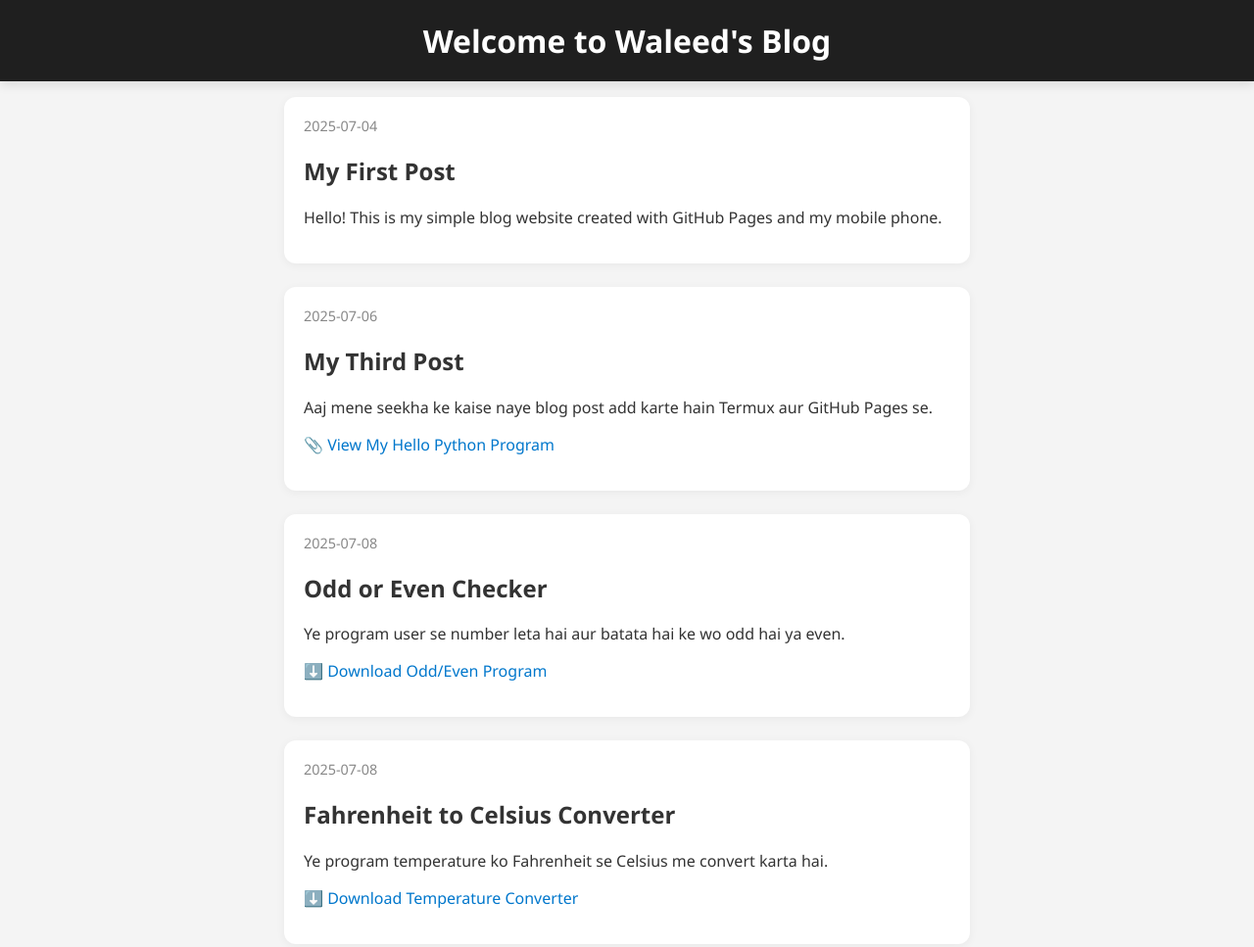
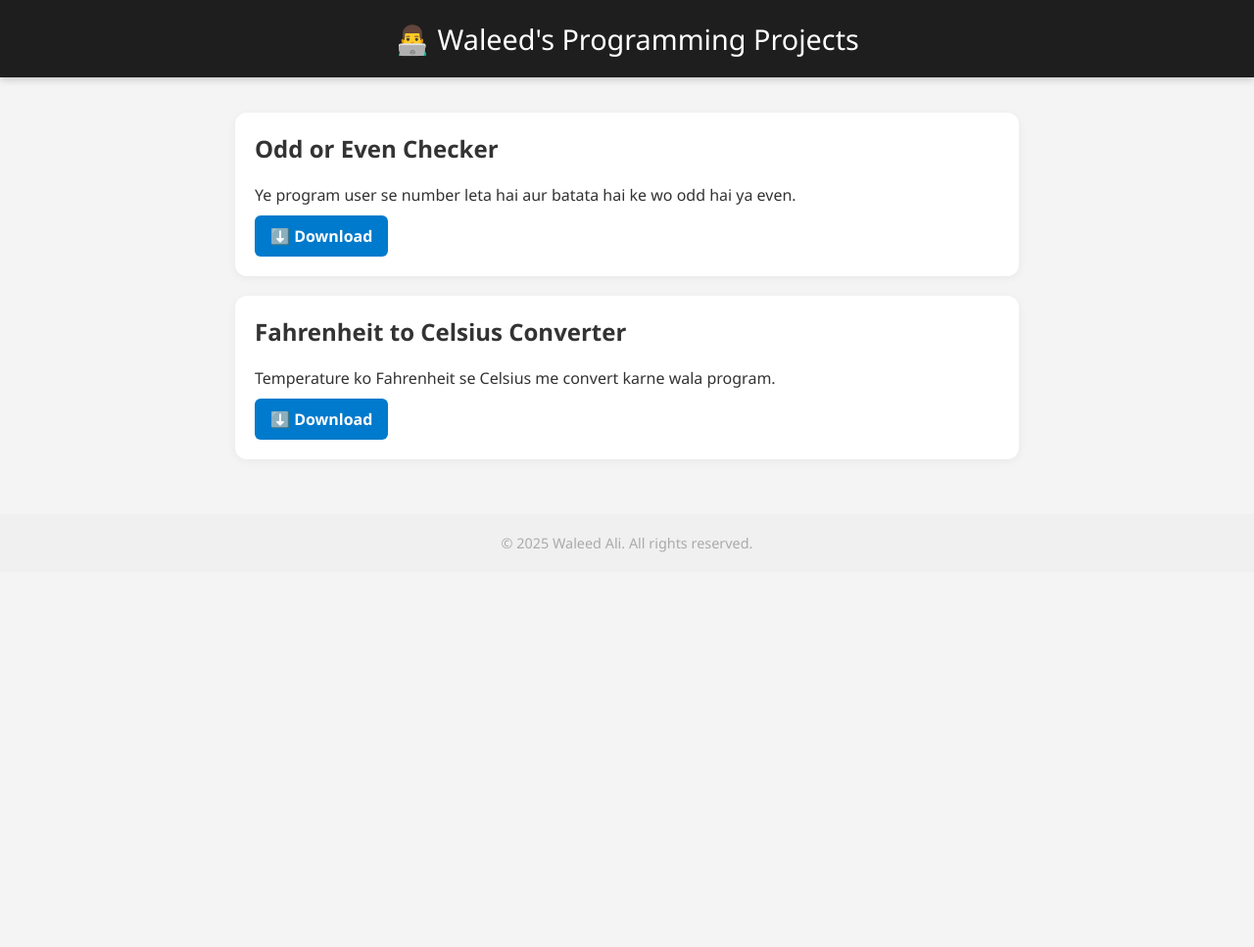
Before and after one commit to waleedcoderuner/waleedcoderuner.github.io, a plain HTML site: page index.html in a window 1280 px wide. Shown: the top 967 px of the page at 98% size. After the commit the page ends 800 px from the top, so only its background shows below. Drawn offline with Linux system fonts and the light colour scheme.

Commit message:
Redesigned to programming projects site

```diff
--- a/index.html
+++ b/index.html
@@ -3,121 +3,82 @@
 <head>
   <meta charset="UTF-8" />
   <meta name="viewport" content="width=device-width, initial-scale=1.0"/>
-  <title>Waleed's Blog</title>
+  <title>Waleed's Projects</title>
   <style>
     body {
+      font-family: 'Segoe UI', sans-serif;
       margin: 0;
       padding: 0;
-      font-family: 'Segoe UI', sans-serif;
-      background-color: #f4f4f4;
+      background: #f4f4f4;
       color: #333;
     }
-
     header {
-      background-color: #1f1f1f;
-      color: white;
+      background: #1e1e1e;
+      color: #fff;
       padding: 20px;
       text-align: center;
-      box-shadow: 0 4px 10px rgba(0,0,0,0.1);
+      font-size: 1.8em;
+      box-shadow: 0 2px 8px rgba(0,0,0,0.2);
     }
-
-    h1 {
-      margin: 0;
-      font-size: 2em;
-    }
-
     .container {
-      max-width: 700px;
-      margin: 0 auto;
+      max-width: 800px;
+      margin: 20px auto;
       padding: 16px;
     }
-
-    .post {
-      background-color: white;
-      margin-bottom: 24px;
+    .project {
+      background: #fff;
       padding: 20px;
+      margin-bottom: 20px;
       border-radius: 12px;
       box-shadow: 0 2px 10px rgba(0,0,0,0.05);
-      transition: transform 0.2s ease;
     }
-
-    .post:hover {
-      transform: translateY(-4px);
+    .project h2 {
+      margin-top: 0;
     }
-
-    .date {
-      font-size: 0.9em;
-      color: #888;
+    .project p {
       margin-bottom: 10px;
     }
-
-    a {
-      color: #0077cc;
+    .download-btn {
+      display: inline-block;
+      padding: 10px 16px;
+      background: #007acc;
+      color: white;
       text-decoration: none;
+      border-radius: 6px;
+      font-weight: bold;
     }
-
-    a:hover {
-      text-decoration: underline;
+    .download-btn:hover {
+      background: #005fa3;
     }
-
     footer {
       text-align: center;
       padding: 20px;
-      font-size: 0.8em;
       color: #aaa;
+      font-size: 0.9em;
+      background: #f0f0f0;
     }
   </style>
 </head>
 <body>
-  <header>
-    <h1>Welcome to Waleed's Blog</h1>
-  </header>
+
+  <header>👨‍💻 Waleed's Programming Projects</header>
 
   <div class="container">
-
-    <div class="post">
-      <div class="date">2025-07-04</div>
-      <h2>My First Post</h2>
-      <p>Hello! This is my simple blog website created with GitHub Pages and my mobile phone.</p>
+    <div class="project">
+      <h2>Odd or Even Checker</h2>
+      <p>Ye program user se number leta hai aur batata hai ke wo odd hai ya even.</p>
+      <a class="download-btn" href="https://raw.githubusercontent.com/waleedcoderuner/python-programs/main/odd_even.py" download>⬇️ Download</a>
     </div>
 
-    <div class="post">
-      <div class="date">2025-07-06</div>
-      <h2>My Third Post</h2>
-      <p>Aaj mene seekha ke kaise naye blog post add karte hain Termux aur GitHub Pages se.</p>
-      <p>
-        <a href="https://github.com/waleedcoderuner/python-programs/blob/main/hello.py" target="_blank">
-          📎 View My Hello Python Program
-        </a>
-      </p>
+    <div class="project">
+      <h2>Fahrenheit to Celsius Converter</h2>
+      <p>Temperature ko Fahrenheit se Celsius me convert karne wala program.</p>
+      <a class="download-btn" href="https://raw.githubusercontent.com/waleedcoderuner/python-programs/main/temperature_converter.py" download>⬇️ Download</a>
     </div>
 
-    <div class="post">
-      <div class="date">2025-07-08</div>
-      <h2>Odd or Even Checker</h2>
-      <p>Ye program user se number leta hai aur batata hai ke wo odd hai ya even.</p>
-      <p>
-        <a href="https://raw.githubusercontent.com/waleedcoderuner/python-programs/main/odd_even.py" download>
-          ⬇️ Download Odd/Even Program
-        </a>
-      </p>
-    </div>
-
-    <div class="post">
-      <div class="date">2025-07-08</div>
-      <h2>Fahrenheit to Celsius Converter</h2>
-      <p>Ye program temperature ko Fahrenheit se Celsius me convert karta hai.</p>
-      <p>
-        <a href="https://raw.githubusercontent.com/waleedcoderuner/python-programs/main/temperature_converter.py" download>
-          ⬇️ Download Temperature Converter
-        </a>
-      </p>
-    </div>
-
+    <!-- Yahan naye projects add karte jao -->
   </div>
 
-  <footer>
-    &copy; 2025 Waleed Ali. All rights reserved.
-  </footer>
+  <footer>&copy; 2025 Waleed Ali. All rights reserved.</footer>
 </body>
 </html>
```
